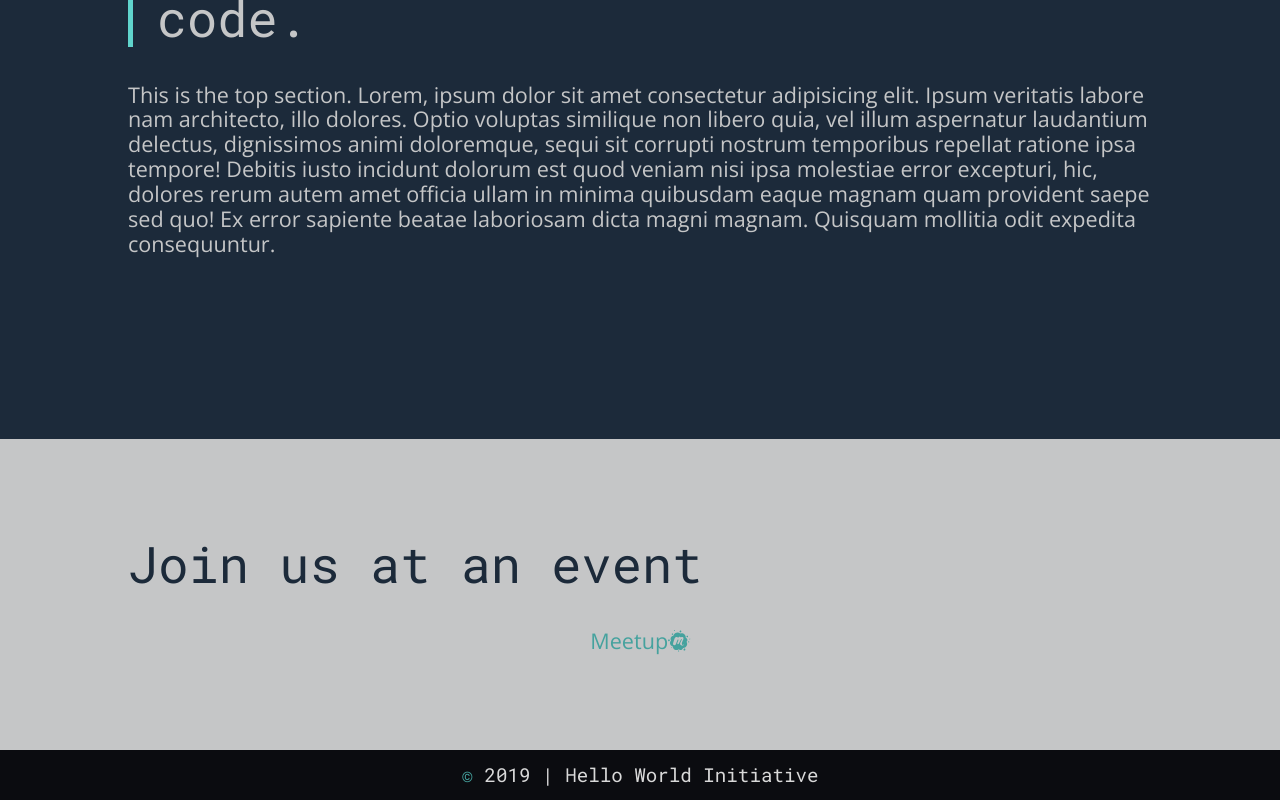
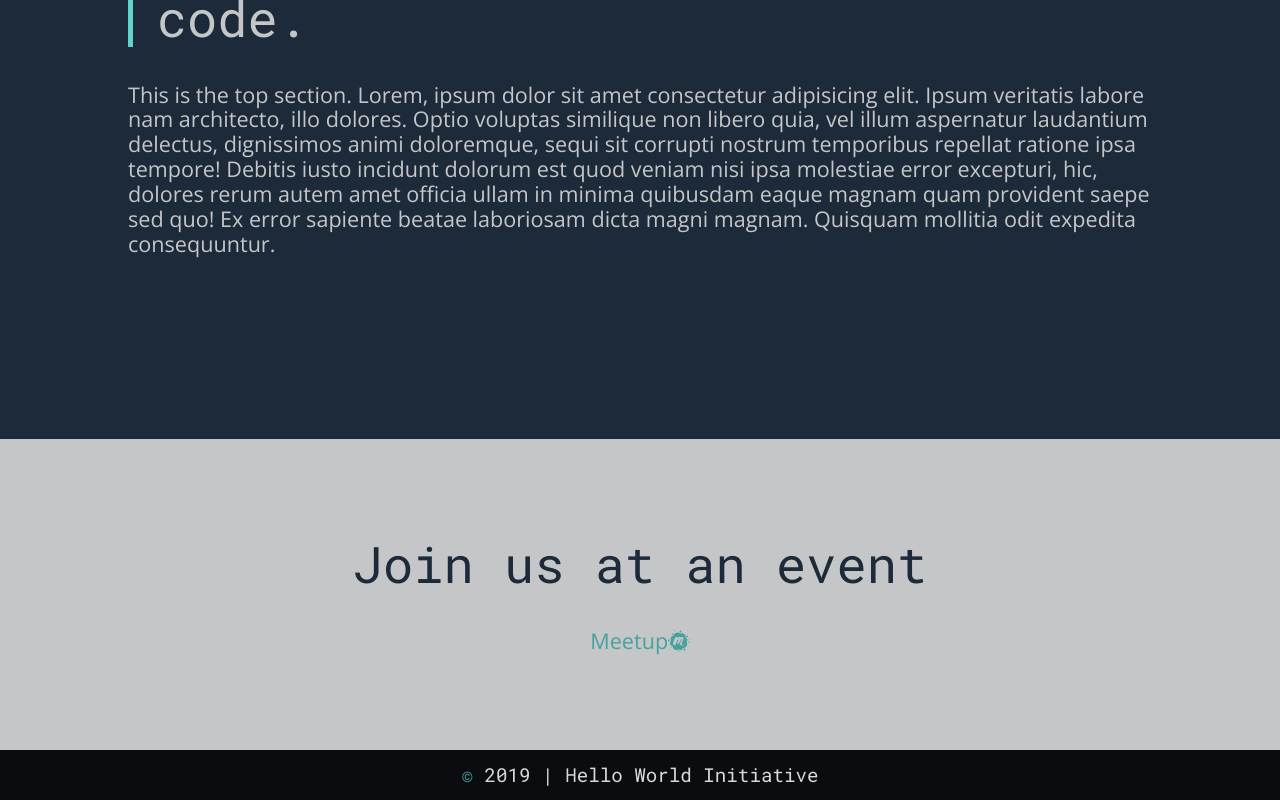
Before and after one commit to hello-world-initiative/hello-world-initiative, a React (Create React App) app: page /events in a window 1280 px wide. Shown: the part 866-1666 px from the top of the page. Built offline with nearby package versions, Linux system fonts and the light colour scheme.

Commit message:
Additional styles to alternate heading

```diff
--- a/src/components/Heading.js
+++ b/src/components/Heading.js
@@ -18,10 +18,14 @@ Heading.propTypes = {
 export default Heading
 
 // Alternate heading to be used in light sections
-export const AlternateHeading = ({children}) => (
+export const AlternateHeading = ({position, children}) => (
   <div className="heading-container">
-    <h2 className="heading heading-alt">
+    <h2 className={`heading heading-alt heading-alt-${position}`}>
       {children}
     </h2>
   </div>
 )
+
+AlternateHeading.propTypes = {
+  position: PropTypes.oneOf(['left', 'center']).isRequired
+}
--- a/src/pages/About.js
+++ b/src/pages/About.js
@@ -28,7 +28,7 @@ const About = () => {
           <p>Lorem ipsum dolor, sit amet consectetur adipisicing elit. Explicabo minima cumque tempore rerum cupiditate, nobis, hic libero quas non repellat, laborum labore sed eaque consectetur aspernatur officiis architecto fuga. Non accusamus molestias atque quia nihil officia voluptates ipsum. Recusandae dicta dolore ut possimus harum nihil molestiae fugiat quidem laudantium consequatur!</p>
         </Section>
         <Section color="light">
-          <AlternateHeading>Want to get involved?</AlternateHeading>
+          <AlternateHeading position="left">Want to get involved?</AlternateHeading>
           <p>We have an active online <Link to="/community">community</Link> where you can come to get help, chat about coding, or contribute to projects. We also plan regular <Link to="/events">events</Link> for members to work together and learn in person.</p>
           <div className="linkButton-container">
             <LinkButton
--- a/src/pages/Community.js
+++ b/src/pages/Community.js
@@ -18,7 +18,7 @@ const Community = () => {
           <p>This is the top section. Lorem, ipsum dolor sit amet consectetur adipisicing elit. Ipsum veritatis labore nam architecto, illo dolores. Optio voluptas similique non libero quia, vel illum aspernatur laudantium delectus, dignissimos animi doloremque, sequi sit corrupti nostrum temporibus repellat ratione ipsa tempore! Debitis iusto incidunt dolorum est quod veniam nisi ipsa molestiae error excepturi, hic, dolores rerum autem amet officia ullam in minima quibusdam eaque magnam quam provident saepe sed quo! Ex error sapiente beatae laboriosam dicta magni magnam. Quisquam mollitia odit expedita consequuntur.</p>
         </Section>
         <Section color="light">
-          <AlternateHeading>Join our community</AlternateHeading>
+          <AlternateHeading position="center">Join our community</AlternateHeading>
           <div className="linkButton-container">
             <LinkButton
               to={discordURL}
--- a/src/pages/Events.js
+++ b/src/pages/Events.js
@@ -18,7 +18,7 @@ const Events = () => {
           <p>This is the top section. Lorem, ipsum dolor sit amet consectetur adipisicing elit. Ipsum veritatis labore nam architecto, illo dolores. Optio voluptas similique non libero quia, vel illum aspernatur laudantium delectus, dignissimos animi doloremque, sequi sit corrupti nostrum temporibus repellat ratione ipsa tempore! Debitis iusto incidunt dolorum est quod veniam nisi ipsa molestiae error excepturi, hic, dolores rerum autem amet officia ullam in minima quibusdam eaque magnam quam provident saepe sed quo! Ex error sapiente beatae laboriosam dicta magni magnam. Quisquam mollitia odit expedita consequuntur.</p>
         </Section>
         <Section color="light">
-          <AlternateHeading>Join us at an event</AlternateHeading>
+          <AlternateHeading position="center">Join us at an event</AlternateHeading>
           <div className="linkButton-container">
             <LinkButton
               to={meetupURL}
--- a/src/styles/components/Heading.scss
+++ b/src/styles/components/Heading.scss
@@ -55,3 +55,16 @@
 .heading-highlight {
   color: $teal;
 }
+
+// Alternate heading styles
+.heading-alt {
+  width: 100%;
+}
+
+.heading-alt-left {
+  text-align: left;
+}
+
+.heading-alt-center {
+  text-align: center;
+}
```
